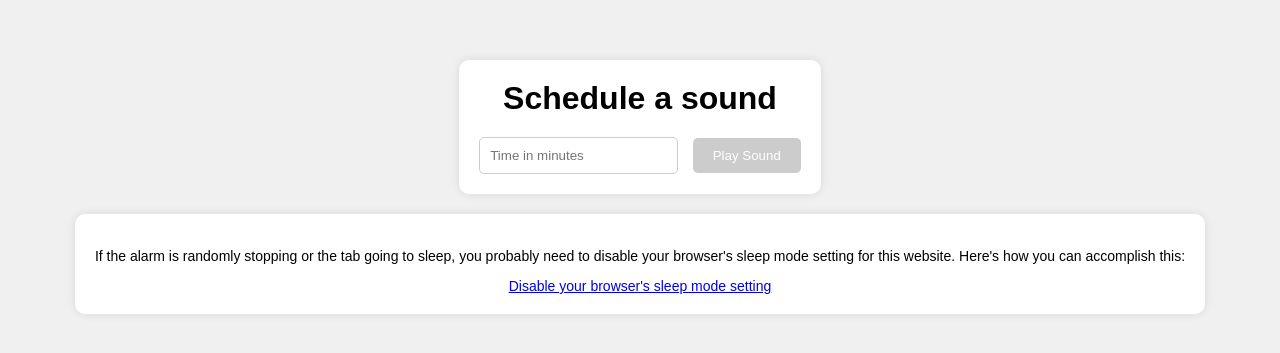
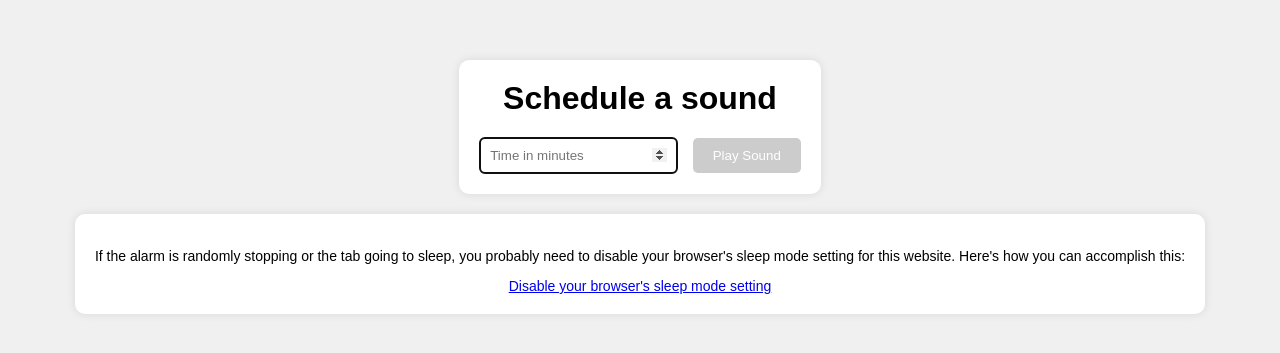
Before and after one commit to LuizGuerra/Notificate, a plain HTML site: page index.html in a window 1280 px wide. Shown: the part 213-566 px from the top of the page. Drawn offline with Linux system fonts and the light colour scheme.

Commit message:
autofocus textbox

```diff
--- a/index.html
+++ b/index.html
@@ -60,7 +60,7 @@
 
     <div>
         <h1>Schedule a sound</h1>
-        <input type="number" name="time" id="time" placeholder="Time in minutes" required>
+        <input type="number" name="time" id="time" placeholder="Time in minutes" required autofocus>
         <button onclick="scheduleSound()" disabled="true">Play Sound</button>
     </div>
 
```
Also changed, not shown: 1 other file.
